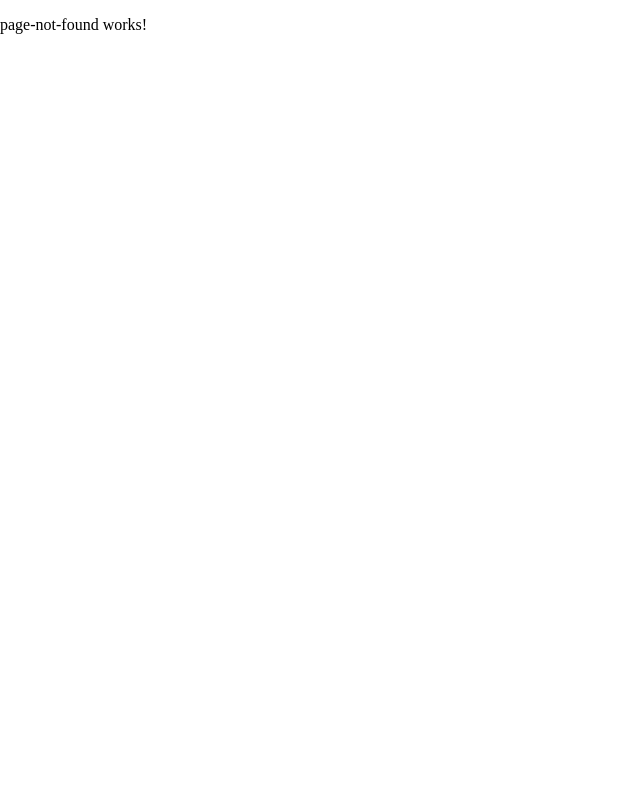
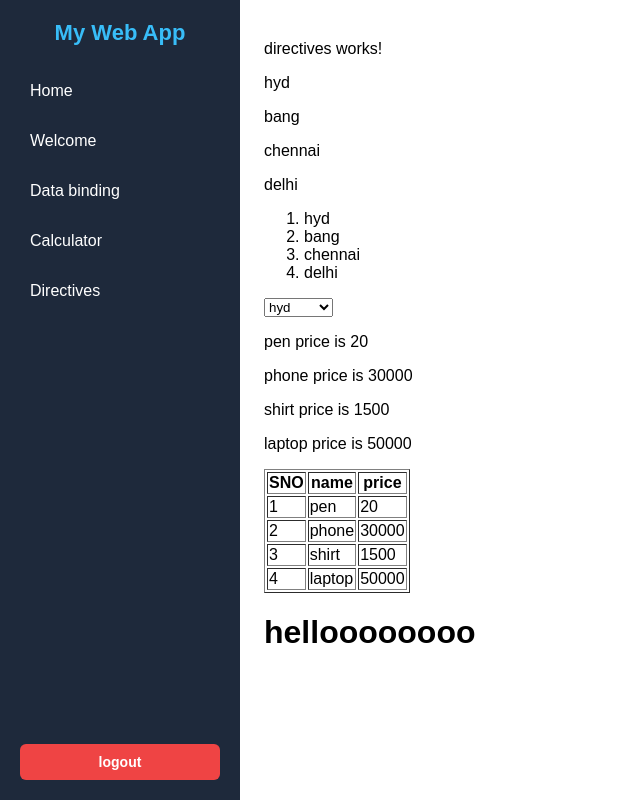
Before and after one commit to Akhilg3m/my-app-feb26, an Angular app: page /dashboard/directives in a window 1280 px wide. Shown: the whole page, without its empty margins (0-640 px from the left). Built offline with nearby package versions, Linux system fonts and the light colour scheme.

Commit message:
structural directives

```diff
--- a/src/app/app-routing.module.ts
+++ b/src/app/app-routing.module.ts
@@ -7,6 +7,7 @@ import { HomeComponent } from './home/home.component';
 import { WelcomeComponent } from './welcome/welcome.component';
 import { DataBindingComponent } from './data-binding/data-binding.component';
 import { CalculatorComponent } from './calculator/calculator.component';
+import { DirectivesComponent } from './directives/directives.component';
 
 const routes: Routes = [
   {path:'login', component: LoginComponent},
@@ -14,7 +15,8 @@ const routes: Routes = [
     {path:'home', component: HomeComponent},
     {path:'welcome', component: WelcomeComponent},
     {path:'data-binding', component: DataBindingComponent},
-    {path:'calculator', component: CalculatorComponent}
+    {path:'calculator', component: CalculatorComponent},
+    {path:'directives', component: DirectivesComponent}
   ]},
   {path:'', component: LoginComponent},
   {path:'**', component: PageNotFoundComponent}
--- a/src/app/app.module.ts
+++ b/src/app/app.module.ts
@@ -11,6 +11,7 @@ import { WelcomeComponent } from './welcome/welcome.component';
 import { DataBindingComponent } from './data-binding/data-binding.component';
 import { FormsModule } from '@angular/forms';
 import { CalculatorComponent } from './calculator/calculator.component';
+import { DirectivesComponent } from './directives/directives.component';
 
 @NgModule({
   declarations: [
@@ -21,7 +22,8 @@ import { CalculatorComponent } from './calculator/calculator.component';
     HomeComponent,
     WelcomeComponent,
     DataBindingComponent,
-    CalculatorComponent
+    CalculatorComponent,
+    DirectivesComponent
   ],
   imports: [
     BrowserModule,
--- a/src/app/dashboard/dashboard.component.html
+++ b/src/app/dashboard/dashboard.component.html
@@ -6,6 +6,7 @@
             <li routerLink="welcome">Welcome</li>
             <li routerLink="data-binding">Data binding</li>
             <li routerLink="calculator">Calculator</li>
+            <li routerLink="directives">Directives</li>
         </ul>
         <button routerLink="/login">logout</button>
     </div>
--- /dev/null
+++ b/src/app/directives/directives.component.html
@@ -0,0 +1,35 @@
+<p>directives works!</p>
+
+<p *ngFor="let city of cities">{{city}}</p>
+
+<ol>
+    <li *ngFor="let city of cities">{{city}}</li>
+</ol>
+
+<select name="" id="">
+    <option *ngFor="let city of cities">{{city}}</option>
+</select>
+
+<p *ngFor="let product of products">
+    {{product.name}} price is {{product.price}}
+</p>
+
+<table border="1">
+    <thead>
+        <tr>
+            <th>SNO</th>
+            <th>name</th>
+            <th>price</th>
+        </tr>
+    </thead>
+    <tbody>
+        <tr *ngFor="let product of products; let i = index">
+            <td>{{i+1}}</td>
+            <td>{{product.name}}</td>
+            <td>{{product.price}}</td>
+        </tr>
+    </tbody>
+</table>
+
+
+<h1 *ngIf="isValid">helloooooooo</h1>
--- /dev/null
+++ b/src/app/directives/directives.component.ts
@@ -0,0 +1,22 @@
+import { Component } from '@angular/core';
+import { BrowserModule } from "@angular/platform-browser";
+
+@Component({
+  selector: 'app-directives',
+  templateUrl: './directives.component.html',
+  styleUrls: ['./directives.component.css'],
+})
+export class DirectivesComponent {
+
+  cities:string[] = ["hyd", 'bang', "chennai", "delhi"];
+
+  products:any = [
+    {name:'pen', price:20},
+    {name:'phone', price:30000},
+    {name:'shirt', price:1500},
+    {name:'laptop', price:50000},
+  ];
+
+  isValid:boolean = true;
+
+}
```
Also changed, not shown: src/app/directives/directives.component.css (added), 2 other files (tests, documents, lock files or other folders).
